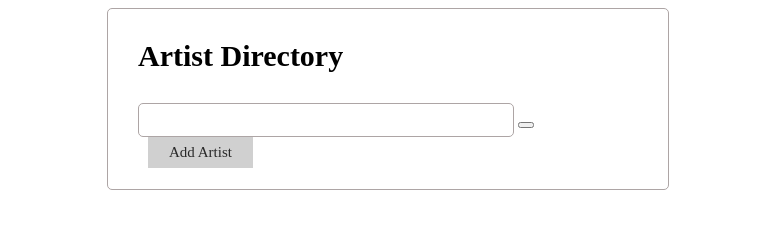
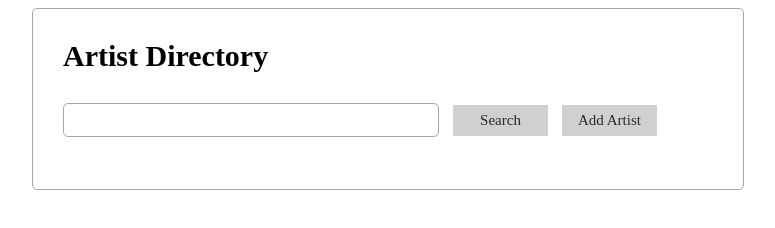
Before and after one commit to pancakes1/Artist-Directory, a plain HTML site: page index.html in a window 1280 px wide. Shown: the whole page, without its empty margins (252-1027 px from the left). Drawn offline with Linux system fonts and the light colour scheme.

Commit message:
added search button

```diff
--- a/index.html
+++ b/index.html
@@ -11,9 +11,9 @@
 <div id="mainBox" class="center">
 	<div class="topLeft"><b>Artist Directory</b></div>
 	<form action="action_page.php">
-		<input type="text" name="search" class="searchBar">
-		<button style="display:inline-block" type="submit"><i class="fa fa-search"></i></button>
-		<a id="add_artist_button" onclick="addArtistClicked()">Add Artist</a>
+		<input type="text" name="search" class="searchBar" id = "userSearch">
+		<a class="add_artist_button" onclick="searchBtn()">Search</a>
+		<a class="add_artist_button" onclick="addArtistClicked()">Add Artist</a>
 	</form>
 </div>
 
--- a/script.js
+++ b/script.js
@@ -89,10 +89,6 @@ console.log(dataList);
 
 }
 
-/*var retrieveData = window.localStorage.getItem("dataKey");
-console.log(JSON.parse(retrieveData));*/
-
-
 window.addEventListener('load',reload);
 function reload() {
 	var dataList= window.localStorage.getItem("dataKey");
@@ -111,7 +107,30 @@ function reload() {
 		var dataTag = i;
 		let artist = {id, name, abt, img, del, main, dataTag};
 		savedArtist(artist);
-
 	}
 
 }
+
+const searchBtn = () =>{
+	var userSearch = document.getElementById('userSearch').value;
+	var dataList = window.localStorage.getItem('dataKey');
+	if (dataList == null){
+		dataList = [];
+	}else{
+		dataList = JSON.parse(dataList);}
+
+	for (var i = 0; i<dataList.length; i++){
+		var name = dataList[i].name;
+		var id = dataList[i].id;
+		let main = document.getElementById(id);
+		var included = name.includes(userSearch);
+
+		if (included == false){
+			main.style.display = "none";
+		}
+		else{
+			main.style.display = "block";
+		}
+
+	}
+}
--- a/styles.css
+++ b/styles.css
@@ -10,7 +10,7 @@
 }
 
 #mainBox {
-	width: 500px;
+	width: 650px;
 	height: 120px;
 	border: 1px solid #ada5a5;
 	padding: 30px;
@@ -31,19 +31,19 @@
 }
 
 
-#add_artist_button{
+.add_artist_button{
 	background-color:#D0D0D0;
 	display:inline-block;
 	color:#292929;
 	font-size: 15px;
 	padding:7px 15px;
-	width: 15%;
+	width: 10%;
 	height: auto;
 	text-align:center;
 	margin-left:10px;
 	cursor:pointer;
 }
-#add_artist_button:hover{
+.add_artist_button:hover{
 	background-color:#A7A5A5;
 }
 .input_container{
```
